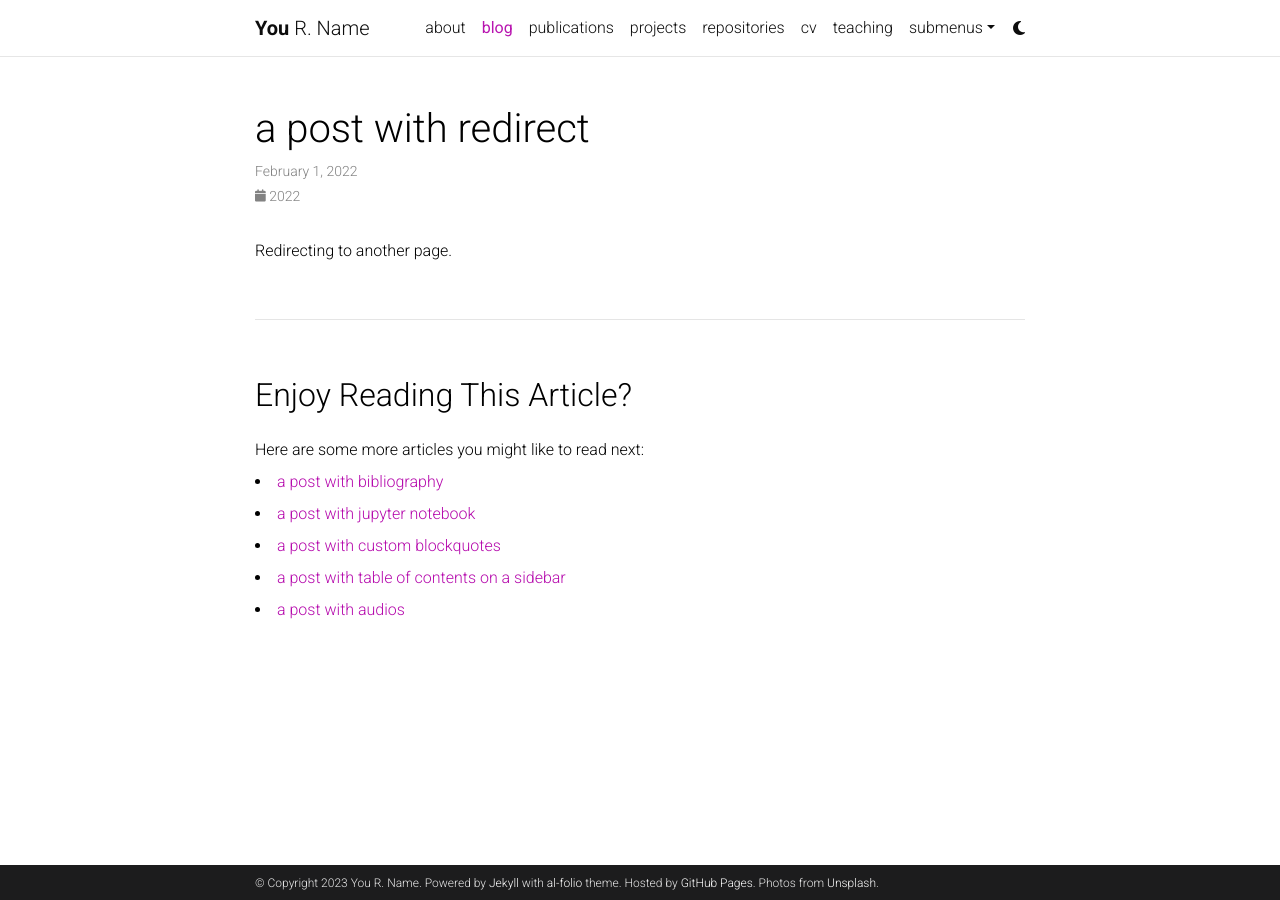
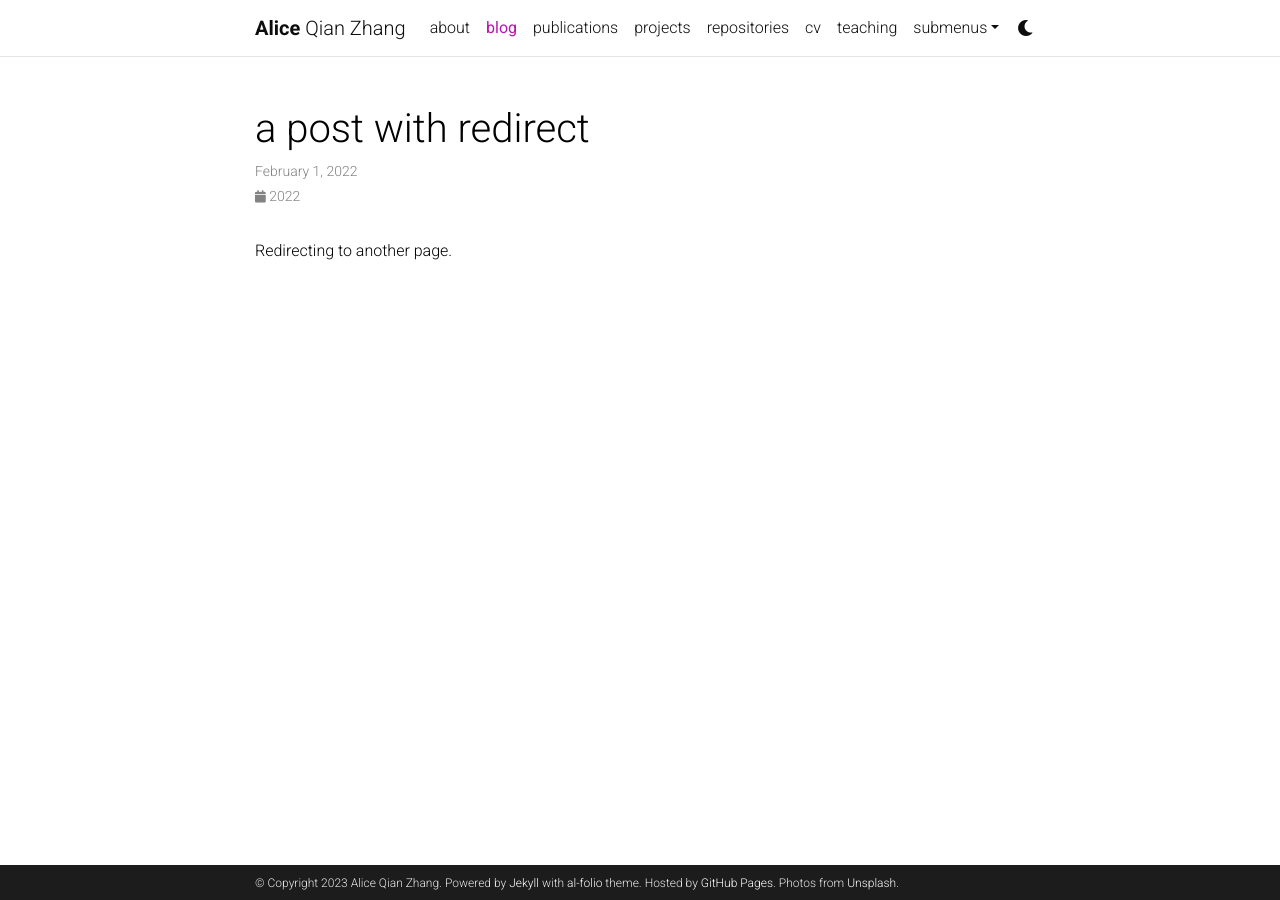
Before and after one commit to yjqian02/yjqian02.github.io, a Jekyll site: the page built from _posts/2022-02-01-redirect.md, in a window 1280 px wide. Built offline with Jekyll 4.4.1, drawn with Linux system fonts in a browser that asks for light colours; comment, search, counter and statistics services are not loaded; a style sheet for code colours, icons or effects is not loaded.

Commit message:
update config

```diff
--- a/_config.yml
+++ b/_config.yml
@@ -3,12 +3,12 @@
 # -----------------------------------------------------------------------------
 
 title: blank # the website title (if blank, full name will be used instead)
-first_name: You
-middle_name: R.
-last_name: Name
-email: you@example.com
+first_name: Alice
+middle_name: Qian
+last_name: Zhang
+email: zhan6698@example.com
 description: > # the ">" symbol means to ignore newlines until "footer_text:"
-  A simple, whitespace theme for academics. Based on [*folio](https://github.com/bogoli/-folio) design.
+  Alice Qian Zhang's Personal Website
 footer_text: >
   Powered by <a href="https://jekyllrb.com/" target="_blank">Jekyll</a> with <a href="https://github.com/alshedivat/al-folio">al-folio</a> theme.
   Hosted by <a href="https://pages.github.com/" target="_blank">GitHub Pages</a>.
@@ -16,10 +16,10 @@
 keywords: jekyll, jekyll-theme, academic-website, portfolio-website  # add your own keywords or leave empty
 
 lang: en # the language of your site (for example: en, fr, cn, ru, etc.)
-icon: ⚛️  # the emoji used as the favicon (alternatively, provide image name in /assets/img/)
+icon: profile_white.jpg # ⚛️   the emoji used as the favicon (alternatively, provide image name in /assets/img/)
 
-url: https://alshedivat.github.io # the base hostname & protocol for your site
-baseurl: /al-folio # the subpath of your site, e.g. /blog/
+url: https://yjqian02.github.io # the base hostname & protocol for your site
+baseurl: # the subpath of your site, e.g. /blog/
 last_updated: false # set to true if you want to display last updated in the footer
 impressum_path:  # set to path to include impressum link in the footer, use the same path as permalink in a page, helps to conform with EU GDPR
 
@@ -34,10 +34,6 @@
 # repo color theme
 repo_theme_light: default       # https://github.com/anuraghazra/github-readme-stats/blob/master/themes/README.md
 repo_theme_dark: dark           # https://github.com/anuraghazra/github-readme-stats/blob/master/themes/README.md
-repo_trophies:
-  enabled: true
-  theme_light: flat    # https://github.com/ryo-ma/github-profile-trophy
-  theme_dark: gitdimmed  # https://github.com/ryo-ma/github-profile-trophy
 
 # -----------------------------------------------------------------------------
 # RSS Feed
@@ -71,11 +67,11 @@
 # Social integration
 # -----------------------------------------------------------------------------
 
-github_username: # your GitHub user name
+github_username: yjqian02 # your GitHub user name
 gitlab_username: # your GitLab user name
 twitter_username: # your Twitter handle
 mastodon_username: # your mastodon instance+username in the format instance.tld/@username
-linkedin_username: # your LinkedIn user name
+linkedin_username: alice-z-2775431b6 # your LinkedIn user name
 telegram_username: # your Telegram user name
 scholar_userid: # your Google Scholar ID
 semanticscholar_id: # your Semantic Scholar ID
@@ -84,15 +80,11 @@
 medium_username: # your Medium username
 quora_username: # your Quora username
 publons_id: # your ID on Publons
-lattes_id: # your ID on Lattes (Brazilian Lattes CV)
-osf_id: # your OSF ID
 research_gate_profile: # your profile on ResearchGate
-scopus_id: # your profile on Scopus
 blogger_url: # your blogger URL
 work_url: # work page URL
 keybase_username: # your keybase user name
 wikidata_id: # your wikidata id
-wikipedia_id: # your wikipedia id (Case sensitive)
 dblp_url: # your DBLP profile url
 stackoverflow_id: # your stackoverflow id
 kaggle_id: # your kaggle id
@@ -104,17 +96,16 @@
 facebook_id: # your facebook id
 youtube_id: # your youtube channel id (youtube.com/@<youtube_id>)
 discord_id: # your discord id (18-digit unique numerical identifier)
-zotero_username: # your zotero username
 
 contact_note: >
-  You can even add a little note about which of these is the best way to reach you.
+  For research inquiries please contact via email
 
 # -----------------------------------------------------------------------------
 # Analytics and search engine verification
 # -----------------------------------------------------------------------------
 
-google_analytics:  # your Google Analytics measurement ID (format: G-XXXXXXXXXX)
-cronitor_analytics:  # cronitor RUM analytics site ID (format: XXXXXXXXX)
+google_analytics:  # your Goole Analytics measurement ID (format: G-XXXXXXXXXX)
+panelbear_analytics:  # panelbear analytics site ID (format: XXXXXXXXX)
 
 google_site_verification:  # your google-site-verification ID (Google Search Console)
 bing_site_verification:  # out your bing-site-verification ID (Bing Webmaster)
@@ -131,10 +122,6 @@
 # Pagination
 pagination:
   enabled: true
-
-related_blog_posts:
-  enabled: true
-  max_related: 5
 
 # Giscus comments (RECOMMENDED)
 # Follow instructions on https://giscus.app/ to setup for your repo to fill out
@@ -157,7 +144,7 @@
 # https://help.disqus.com/en/articles/1717111-what-s-a-shortname
 
 # External sources.
-# If you have blog posts published on medium.com or other external sources,
+# If you have blog posts published on medium.com or other exteranl sources,
 # you can display them in your blog by adding a link to the RSS feed.
 external_sources:
   - name: medium.com
@@ -177,15 +164,8 @@
     output: true
     permalink: /projects/:path/
 
-announcements:
-  enabled: true
-  scrollable: true # adds a vertical scroll bar if there are more than 3 news items
-  limit: 5 # leave blank to include all the news in the `_news` folder
-
-latest_posts:
-  enabled: true
-  scrollable: true # adds a vertical scroll bar if there are more than 3 new posts items
-  limit: 3 # leave blank to include all the blog posts
+news_scrollable: true # adds a vertical scroll bar if there are more than 3 news items
+news_limit: 5 # leave blank to include all the news in the `_news` folder
 
 # -----------------------------------------------------------------------------
 # Jekyll settings
@@ -222,22 +202,19 @@
   - jekyll-diagrams
   - jekyll-email-protect
   - jekyll-feed
-  - jekyll-get-json
   - jekyll-imagemagick
-  - jekyll-jupyter-notebook
-  - jekyll-link-attributes
   - jekyll-minifier
   - jekyll-paginate-v2
   - jekyll/scholar
   - jekyll-sitemap
-  - jekyll-toc
+  - jekyll-link-attributes
   - jekyll-twitter-plugin
   - jemoji
 
 # Sitemap settings
 defaults:
   - scope:
-      path: "assets"
+      path: "assets/**/*.*"
     values:
       sitemap: false
 
@@ -265,8 +242,7 @@
     tag: '/blog/tag/:name/'
     category: '/blog/category/:name/'
 
-display_tags: ['formatting', 'images', 'links', 'math', 'code'] # these tags will be displayed on the front page of your blog
-display_categories: ['blockquotes'] # these categories will be displayed on the front page of your blog
+display_tags: ['formatting', 'images', 'links', 'math', 'code'] # this tags will be dispalyed on the front page of your blog
 
 # -----------------------------------------------------------------------------
 # Jekyll Scholar
@@ -296,10 +272,8 @@
   details_link: Details
 
   query: "@*"
-  group_by: year
-  group_order: descending
 
-badges: # Display different badges for your publications
+badges: # Display different badges for your pulications
   altmetric_badge: true # Altmetric badge (https://www.altmetric.com/products/altmetric-badges/)
   dimensions_badge: true # Dimensions badge (https://badge.dimensions.ai/)
 
@@ -328,7 +302,7 @@
 # -----------------------------------------------------------------------------
 
 imagemagick:
-  enabled: true # enables responsive images for your site (recommended, see https://github.com/alshedivat/al-folio/issues/537)
+  enabled: true # enables responsive images for your site (recomended, see https://github.com/alshedivat/al-folio/issues/537)
   widths:
     - 480
     - 800
@@ -357,10 +331,10 @@
 # -----------------------------------------------------------------------------
 
 enable_google_analytics:    false  # enables google analytics
-enable_cronitor_analytics: false  # enables cronitor RUM analytics
+enable_panelbear_analytics: false  # enables panelbear analytics
 enable_google_verification: false  # enables google site verification
 enable_bing_verification:   false  # enables bing site verification
-enable_masonry:             true   # enables automatic project cards arrangement
+enable_masonry:             true   # enables automatic project cards arangement
 enable_math:                true   # enables math typesetting (uses MathJax)
 enable_tooltips:            false  # enables automatic tooltip links generated
                                    # for each section titles on pages and posts
@@ -384,11 +358,9 @@
   integrity:
     css: "sha256-DF7Zhf293AJxJNTmh5zhoYYIMs2oXitRfBjY+9L//AY="
     js: "sha256-fgLAgv7fyCGopR/gBNq2iW3ZKIdqIcyshnUULC4vex8="
-bootstrap-table:
-  version: "1.21.4"
 fontawesome:
-  version: "6.4.0"
-  integrity: "sha256-HtsXJanqjKTc8vVQjO4YMhiqFoXkfBsjBWcX91T1jr8="
+  version: "5.15.4"
+  integrity: "sha256-mUZM63G8m73Mcidfrv5E+Y61y7a12O5mW4ezU3bxqW4="
 jquery:
   version: "3.6.0"
   integrity: "sha256-/xUj+3OJU5yExlq6GSYGSHk7tPXikynS7ogEvDej/m4="
@@ -405,24 +377,3 @@
 medium_zoom:
   version: "1.0.8"
   integrity: "sha256-7PhEpEWEW0XXQ0k6kQrPKwuoIomz8R8IYyuU1Qew4P8="
-
-# -----------------------------------------------------------------------------
-# Get external JSON data
-# -----------------------------------------------------------------------------
-
-jekyll_get_json:
-  - data: resume
-    json: assets/json/resume.json # it can also be an url
-jsonresume:
-  - basics
-  - work
-  - education
-  - publications
-  - projects
-  - volunteer
-  - awards
-  - certificates
-  - skills
-  - languages
-  - interests
-  - references
```
